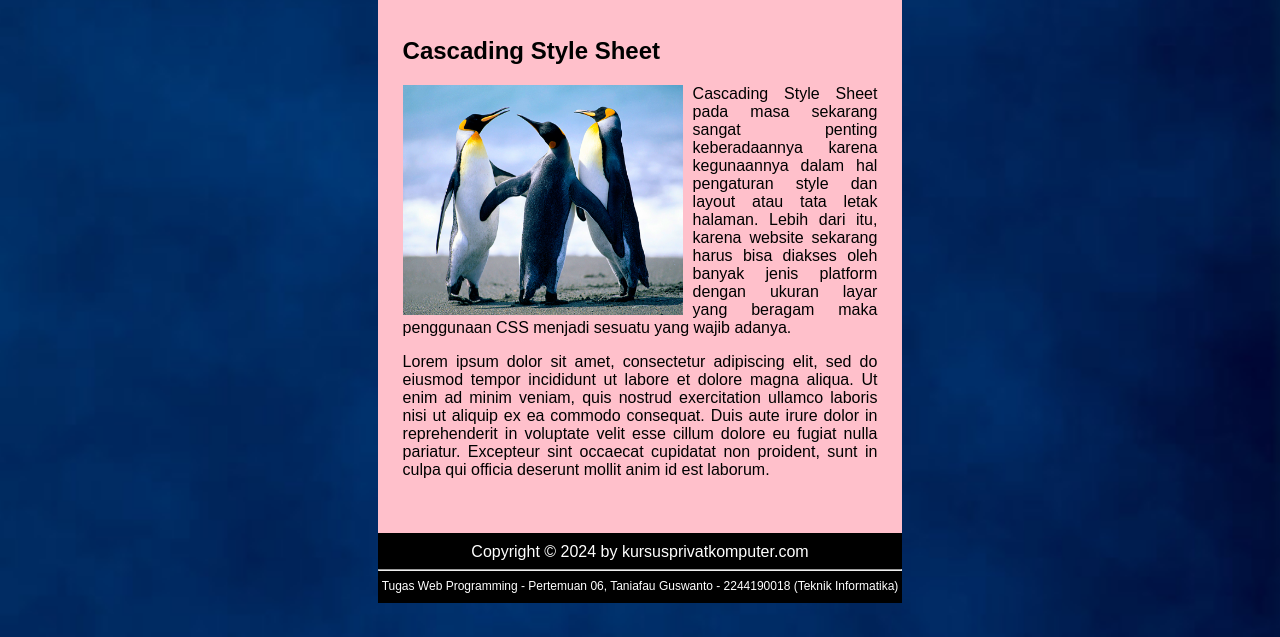
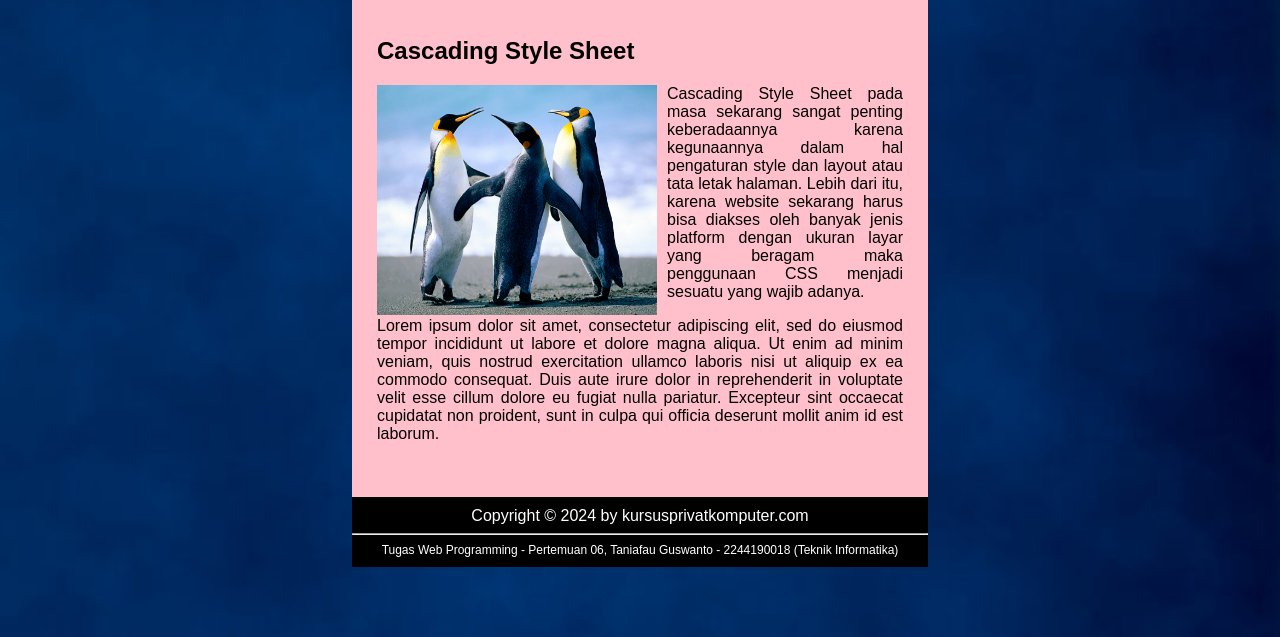
Before and after one commit to fauguswanto/pertemuan-06, a plain HTML site: page index.html in a window 1280 px wide. Shown: the part 163-800 px from the top of the page. Drawn offline with Linux system fonts and the light colour scheme.

Commit message:
adjust-width-main-content

```diff
--- a/css/style.css
+++ b/css/style.css
@@ -7,7 +7,7 @@ body {
 }
 
 #main-content {
-    width: 41%;
+    width: 45%;
     margin: 0 auto;
 }
 
```
